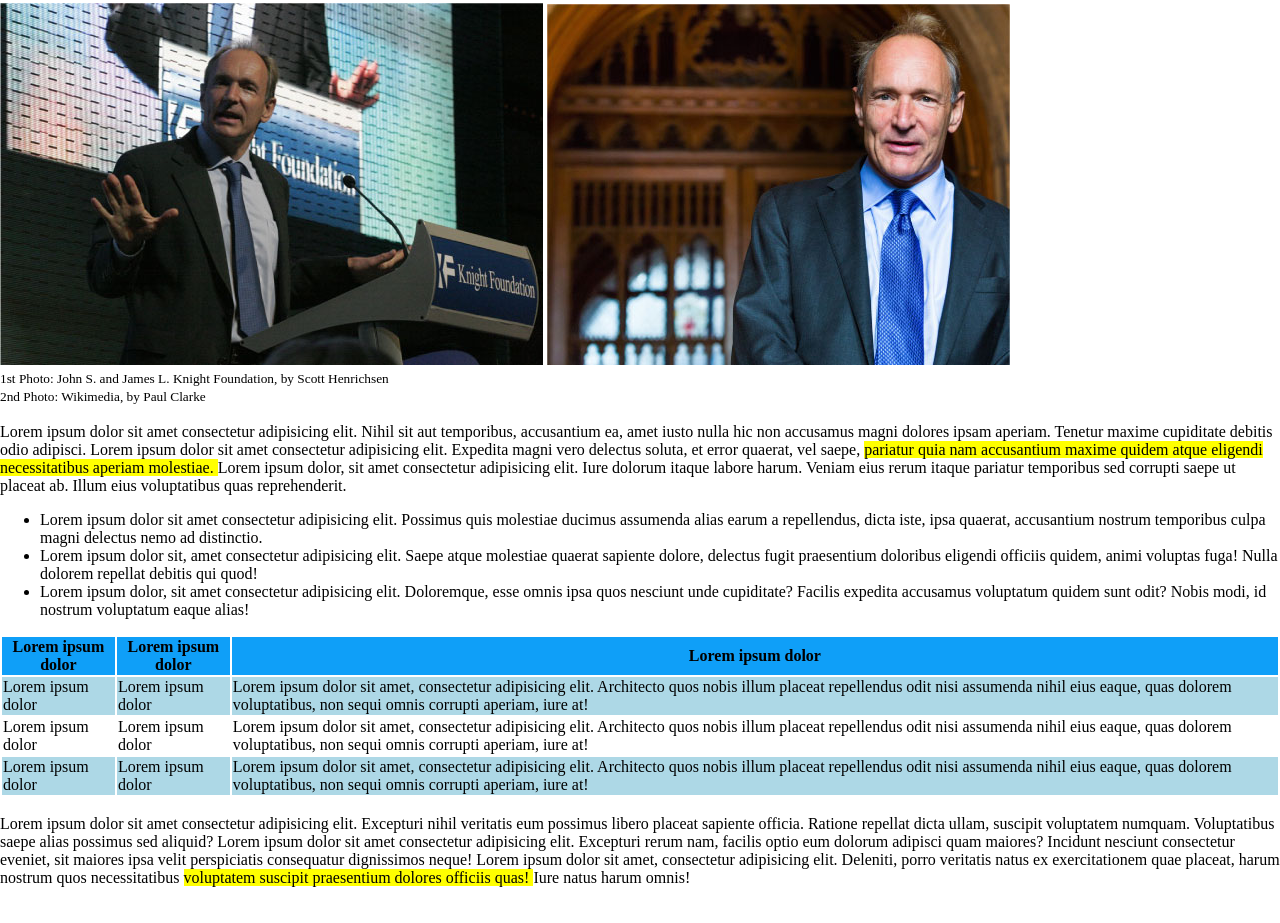
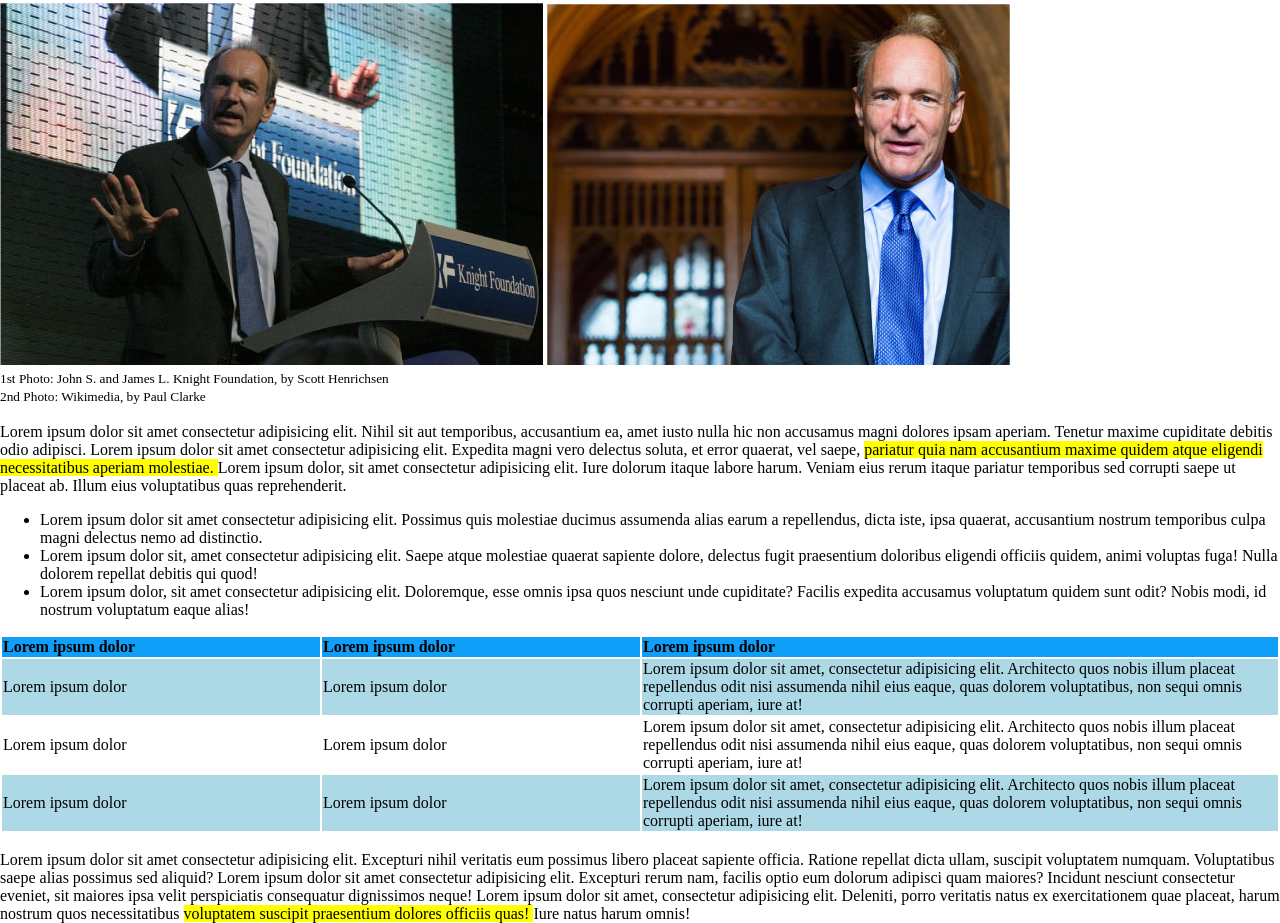
Before and after one commit to ClaudioAiello23/html-css-booleaner, a plain HTML site: page index.html in a window 1280 px wide. Shown: the part 361-1284 px from the top of the page. Before the commit the page ends 1248 px from the top, so only its background shows below. Drawn offline with Linux system fonts and the light colour scheme.

Commit message:
aggiustamento layout tabella

```diff
--- a/css/style1.css
+++ b/css/style1.css
@@ -39,6 +39,7 @@ main{
 
 .headtable{
     background-color: rgb(15, 159, 248);
+    text-align: left;
 }
 
 .body1table{
@@ -48,3 +49,7 @@ main{
 .body2table{
     background-color: white;
 }
+
+.thirdcolumn{
+    width: 50%;
+}
--- a/index.html
+++ b/index.html
@@ -59,13 +59,13 @@
                 <span>
                     Lorem ipsum dolor, sit amet consectetur adipisicing elit. Iure dolorum itaque labore harum. Veniam eius rerum itaque pariatur temporibus sed corrupti saepe ut placeat ab. Illum eius voluptatibus quas reprehenderit.
                 </span>
-                <p>
-                    <ul>
+
+                <ul>
                         <li>Lorem ipsum dolor sit amet consectetur adipisicing elit. Possimus quis molestiae ducimus assumenda alias earum a repellendus, dicta iste, ipsa quaerat, accusantium nostrum temporibus culpa magni delectus nemo ad distinctio.</li>
                         <li>Lorem ipsum dolor sit, amet consectetur adipisicing elit. Saepe atque molestiae quaerat sapiente dolore, delectus fugit praesentium doloribus eligendi officiis quidem, animi voluptas fuga! Nulla dolorem repellat debitis qui quod!</li>
                         <li>Lorem ipsum dolor, sit amet consectetur adipisicing elit. Doloremque, esse omnis ipsa quos nesciunt unde cupiditate? Facilis expedita accusamus voluptatum quidem sunt odit? Nobis modi, id nostrum voluptatum eaque alias!</li>
-                    </ul>
-                </p>
+                </ul>
+
 
                 <!--Inizio Tabella-->
                 <table>
@@ -84,19 +84,19 @@
                         <tr class="body1table">
                             <td>Lorem ipsum dolor</td>
                             <td>Lorem ipsum dolor</td>
-                            <td>Lorem ipsum dolor sit amet, consectetur adipisicing elit. Architecto quos nobis illum placeat repellendus odit nisi assumenda nihil eius eaque, quas dolorem voluptatibus, non sequi omnis corrupti aperiam, iure at!</td>
+                            <td class="thirdcolumn">Lorem ipsum dolor sit amet, consectetur adipisicing elit. Architecto quos nobis illum placeat repellendus odit nisi assumenda nihil eius eaque, quas dolorem voluptatibus, non sequi omnis corrupti aperiam, iure at!</td>
                         </tr>
 
                         <tr class="body2table">
                             <td>Lorem ipsum dolor</td>
                             <td>Lorem ipsum dolor</td>
-                            <td>Lorem ipsum dolor sit amet, consectetur adipisicing elit. Architecto quos nobis illum placeat repellendus odit nisi assumenda nihil eius eaque, quas dolorem voluptatibus, non sequi omnis corrupti aperiam, iure at!</td>
+                            <td class="thirdcolumn">Lorem ipsum dolor sit amet, consectetur adipisicing elit. Architecto quos nobis illum placeat repellendus odit nisi assumenda nihil eius eaque, quas dolorem voluptatibus, non sequi omnis corrupti aperiam, iure at!</td>
                         </tr>
 
                         <tr class="body1table">
                             <td>Lorem ipsum dolor</td>
                             <td>Lorem ipsum dolor</td>
-                            <td>Lorem ipsum dolor sit amet, consectetur adipisicing elit. Architecto quos nobis illum placeat repellendus odit nisi assumenda nihil eius eaque, quas dolorem voluptatibus, non sequi omnis corrupti aperiam, iure at!</td>
+                            <td class="thirdcolumn">Lorem ipsum dolor sit amet, consectetur adipisicing elit. Architecto quos nobis illum placeat repellendus odit nisi assumenda nihil eius eaque, quas dolorem voluptatibus, non sequi omnis corrupti aperiam, iure at!</td>
                         </tr>
                     </tbody>
                     <!--Fine intestazione tabella-->
```
